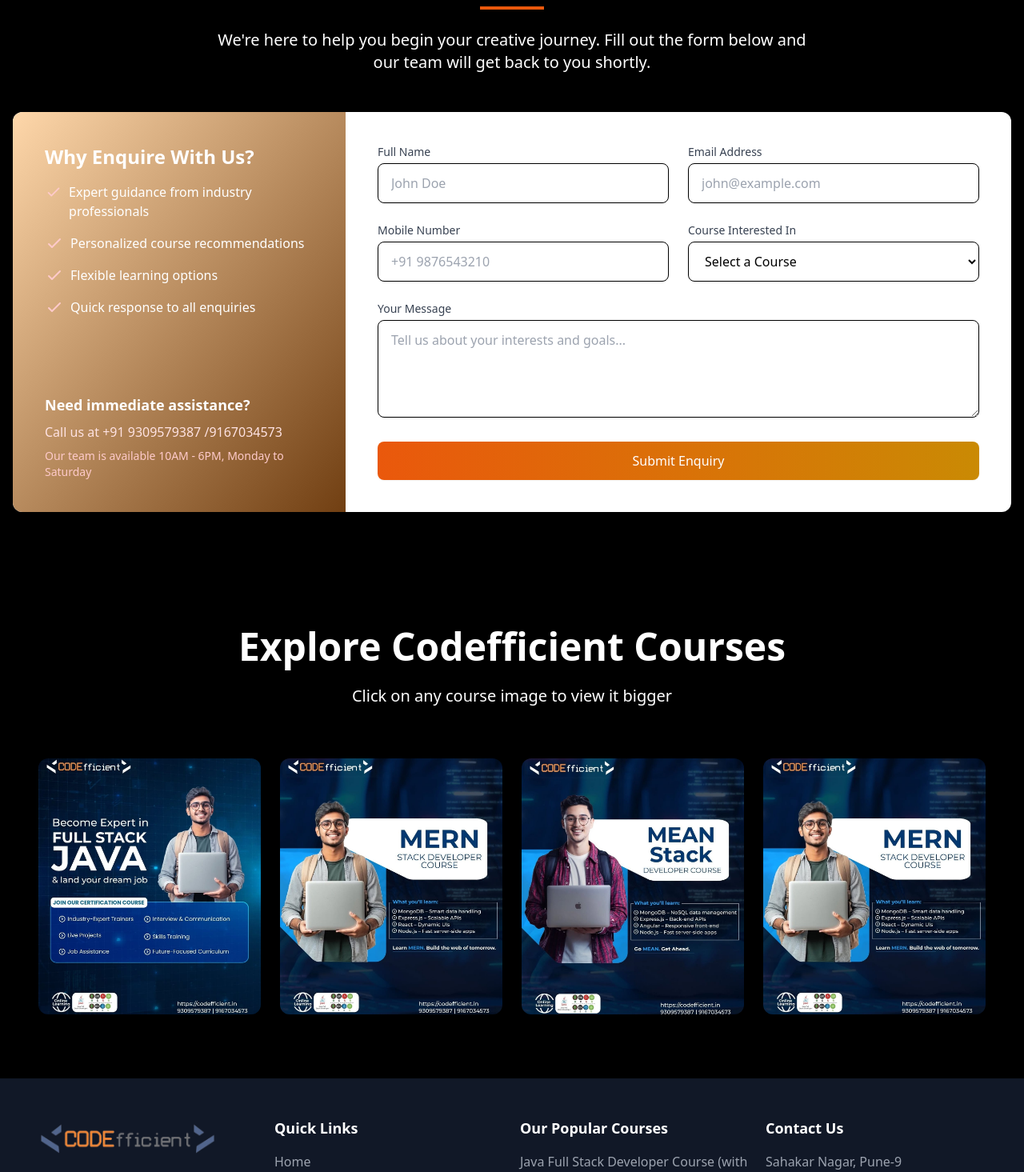
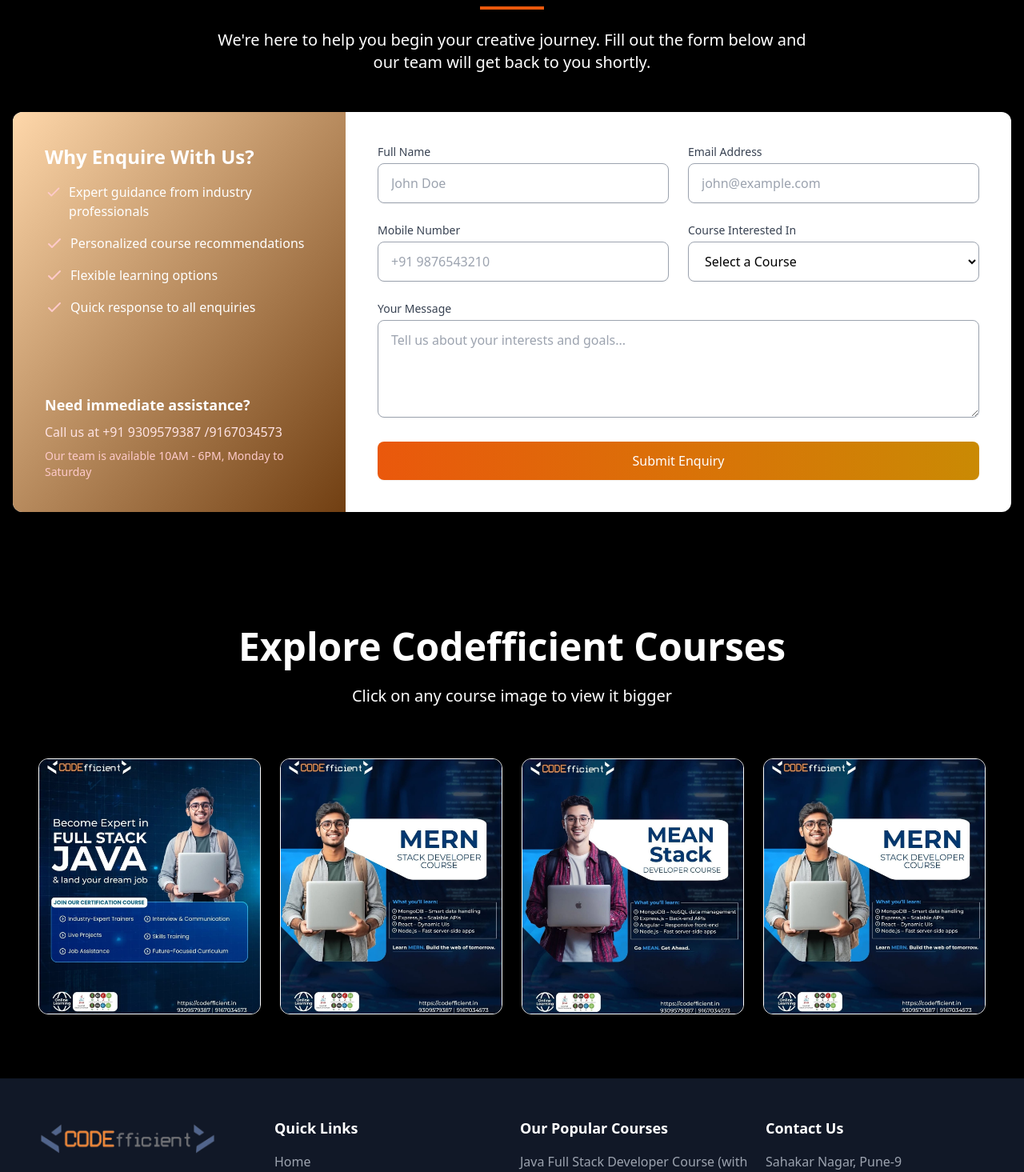
Before and after one commit to webcultivate01-tv/codefficient, a React (Vite) app in the folder frontend/: page /contact in a window 1280 px wide. Shown: the part 224-1689 px from the top of the page at 80% size. Built offline with nearby package versions, Linux system fonts and the light colour scheme.

Commit message:
Contact page is Edited

```diff
--- a/frontend/src/components/AnimatedCards.jsx
+++ b/frontend/src/components/AnimatedCards.jsx
@@ -50,7 +50,7 @@
               className={`
                 rounded-xl cursor-pointer
                 h-64 sm:h-72 md:h-80 w-full sm:w-60 md:w-72 lg:w-72
-                object-cover transform duration-500
+                object-cover transform duration-500 border border-white
                 ${activeIndex === index ? "scale-125 z-10" : "scale-100"}
               `}
             />
--- a/frontend/src/components/EducationalContactPage.jsx
+++ b/frontend/src/components/EducationalContactPage.jsx
@@ -66,7 +66,7 @@
                   type="text"
                   name="fullName"
                   placeholder="John Doe"
-                  className="w-full px-4 py-3 border border-black rounded-lg shadow-sm focus:outline-none focus:ring-red-500 focus:border-red-500"
+                  className="w-full px-4 py-3 border border-gray-400 rounded-lg shadow-sm focus:outline-none focus:ring-red-500 focus:border-red-500"
                   required
                 />
               </div>
@@ -78,7 +78,7 @@
                   type="email"
                   name="email"
                   placeholder="john@example.com"
-                  className="w-full px-4 py-3 border border-black rounded-lg shadow-sm focus:outline-none focus:ring-red-500 focus:border-red-500"
+                  className="w-full px-4 py-3 border border-gray-400 rounded-lg shadow-sm focus:outline-none focus:ring-red-500 focus:border-red-500"
                   required
                 />
               </div>
@@ -90,7 +90,7 @@
                   type="tel"
                   name="mobileNumber"
                   placeholder="+91 9876543210"
-                  className="w-full px-4 py-3 border border-black rounded-lg shadow-sm focus:outline-none focus:ring-red-500 focus:border-red-500"
+                  className="w-full px-4 py-3 border border-gray-400 rounded-lg shadow-sm focus:outline-none focus:ring-red-500 focus:border-red-500"
                   required
                 />
               </div>
@@ -100,7 +100,7 @@
                 <label className="block text-sm font-medium text-gray-700 mb-1">Course Interested In</label>
                 <select
                   name="courses"
-                  className="w-full px-4 py-3 border border-black rounded-lg shadow-sm focus:outline-none focus:ring-black-700 focus:border-black-500 bg-white"
+                  className="w-full px-4 py-3 border border-gray-400 rounded-lg shadow-sm focus:outline-none focus:ring-black-700 focus:border-black-500 bg-white"
                   required
                 >
                   <option value="">Select a Course</option>
@@ -119,7 +119,7 @@
                 name="message"
                 rows="4"
                 placeholder="Tell us about your interests and goals..."
-                className="w-full px-4 py-3 border border-black rounded-lg shadow-sm focus:outline-none focus:ring-red-500 focus:border-red-500"
+                className="w-full px-4 py-3 border border-gray-400 rounded-lg shadow-sm focus:outline-none focus:ring-red-500 focus:border-red-500"
                 required
               ></textarea>
             </div>
```
